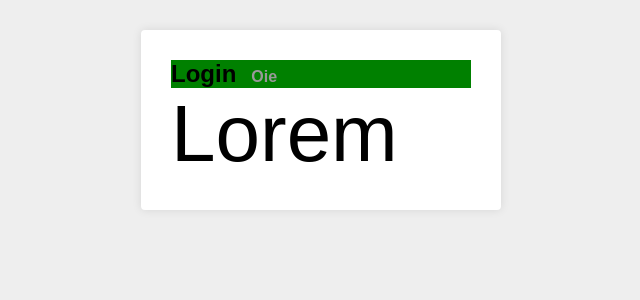
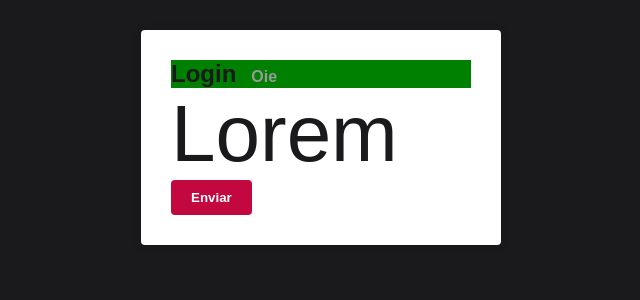
Before and after one commit to FrancioXavier/react-projeto-alunos, a React (Create React App) app: page / in a window 1280 px wide. Shown: the top 300 px of the page, without its empty margins (319-959 px from the left). Built offline with nearby package versions, Linux system fonts and the light colour scheme.

Commit message:
Colors Added

```diff
--- /dev/null
+++ b/src/config/colors.js
@@ -0,0 +1,7 @@
+export const primaryColor = '#C3073F';
+export const primaryDarkColor = '#1A1A1D';
+
+export const successColor = '#0197F6';
+export const infoColor = '#0197F6';
+export const errorColor = '#F2AF29';
+export const WarningColor = '#F2AF29';
--- a/src/pages/Login/index.js
+++ b/src/pages/Login/index.js
@@ -11,6 +11,7 @@
         <small>Oie</small>
       </Title>
       <Paragraph>Lorem</Paragraph>
+      <button type="button">Enviar</button>
     </Container>
   );
 }
--- a/src/styles/GlobalStyles.js
+++ b/src/styles/GlobalStyles.js
@@ -1,4 +1,5 @@
 import styled, { createGlobalStyle } from 'styled-components';
+import { primaryColor, primaryDarkColor } from '../config/colors';
 
 export default createGlobalStyle`
   * {
@@ -10,7 +11,8 @@
 
   body {
     font-family: sans-serif;
-    background: #eee;
+    background: ${primaryDarkColor};
+    color: ${primaryDarkColor};
   }
 
   html, body, #root {
@@ -19,10 +21,17 @@
 
   button {
     cursor: pointer;
+    background: ${primaryColor};
+    border: none;
+    color: #fff;
+    padding: 10px 20px;
+    border-radius: 4px;
+    font-weight: 700;
   }
 
   a {
     text-decoration: none;
+    color: ${primaryColor};
   }
 
   ul{
```
